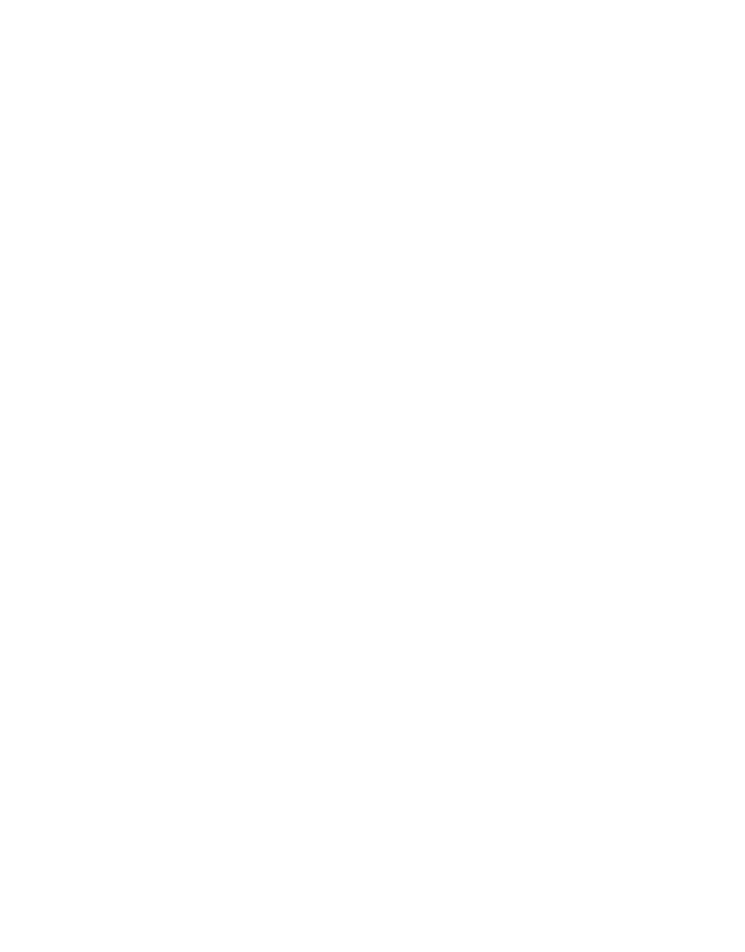
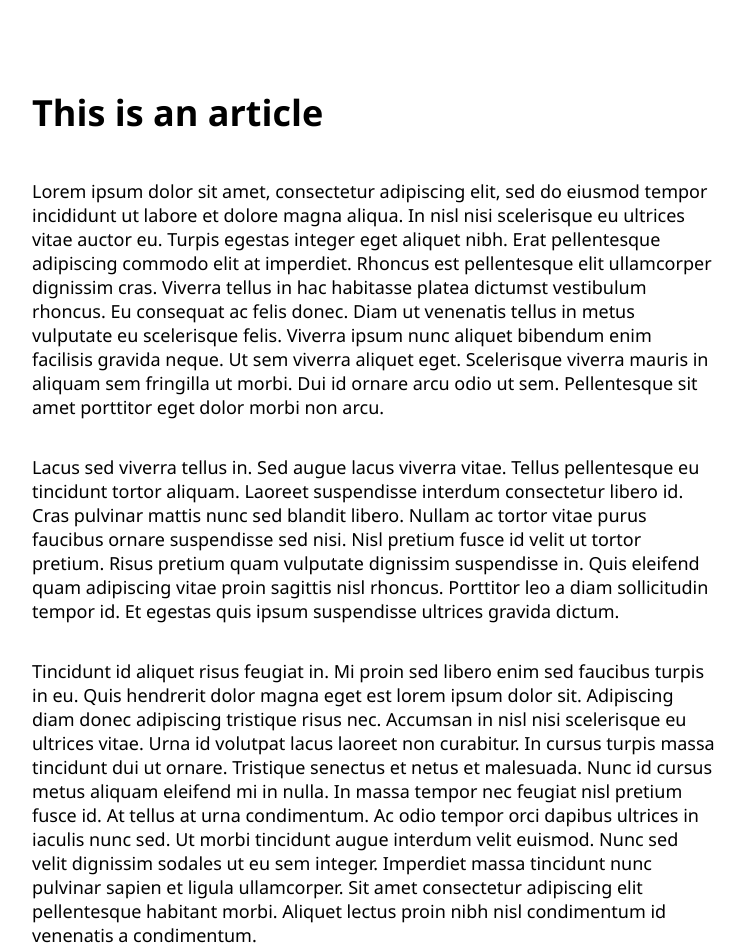
Before and after one commit to lalatech-de/mern-frontend-blog, a React (Create React App) app: page /article in a window 1280 px wide. Before the commit this address had no page. Shown: the top 952 px of the page, without its empty margins (258-1003 px from the left). Before the commit the page ends 800 px from the top, so only its background shows below. Built offline with nearby package versions, Linux system fonts and the light colour scheme.

Commit message:
using react-router links

```diff
--- a/src/App.js
+++ b/src/App.js
@@ -3,15 +3,24 @@
 import { Routes, Route } from "react-router-dom";
 
 
-import HomePage from './pages/HomePage';
+import HomePage     from './pages/HomePage';
+import AboutPage    from './pages/AboutPage';
+import ArticlesList from './pages/ArticlesList';
+import ArticlePage  from './pages/ArticlePage';
+
 
 function App() {
   return (
     <Router>
       <div className="App">
-      <Routes>
-        <Route path='/' element={<HomePage/>}/>
-      </Routes>
+        <div id="page-body">
+          <Routes>
+            <Route path='/'              element={<HomePage/>}/>
+            <Route path='/about'         element={<AboutPage/>}/>
+            <Route path='/articles-list' element={<ArticlesList/>}/>
+            <Route path='/article'       element={<ArticlePage/>}/>
+          </Routes>
+        </div>
       </div>
     </Router>
   );
--- /dev/null
+++ b/src/pages/AboutPage.js
@@ -0,0 +1,18 @@
+function AboutPage() {
+  return (
+    <div>
+      <h1>About me!</h1>
+      <p>
+        Lorem ipsum dolor sit amet, consectetur adipiscing elit, sed do eiusmod tempor incididunt ut labore et dolore magna aliqua. In nisl nisi scelerisque eu ultrices vitae auctor eu. Turpis egestas integer eget aliquet nibh. Erat pellentesque adipiscing commodo elit at imperdiet. Rhoncus est pellentesque elit ullamcorper dignissim cras. Viverra tellus in hac habitasse platea dictumst vestibulum rhoncus. Eu consequat ac felis donec. Diam ut venenatis tellus in metus vulputate eu scelerisque felis. Viverra ipsum nunc aliquet bibendum enim facilisis gravida neque. Ut sem viverra aliquet eget. Scelerisque viverra mauris in aliquam sem fringilla ut morbi. Dui id ornare arcu odio ut sem. Pellentesque sit amet porttitor eget dolor morbi non arcu.
+      </p>
+      <p>
+        Lacus sed viverra tellus in. Sed augue lacus viverra vitae. Tellus pellentesque eu tincidunt tortor aliquam. Laoreet suspendisse interdum consectetur libero id. Cras pulvinar mattis nunc sed blandit libero. Nullam ac tortor vitae purus faucibus ornare suspendisse sed nisi. Nisl pretium fusce id velit ut tortor pretium. Risus pretium quam vulputate dignissim suspendisse in. Quis eleifend quam adipiscing vitae proin sagittis nisl rhoncus. Porttitor leo a diam sollicitudin tempor id. Et egestas quis ipsum suspendisse ultrices gravida dictum.
+      </p>
+      <p>
+        Tincidunt id aliquet risus feugiat in. Mi proin sed libero enim sed faucibus turpis in eu. Quis hendrerit dolor magna eget est lorem ipsum dolor sit. Adipiscing diam donec adipiscing tristique risus nec. Accumsan in nisl nisi scelerisque eu ultrices vitae. Urna id volutpat lacus laoreet non curabitur. In cursus turpis massa tincidunt dui ut ornare. Tristique senectus et netus et malesuada. Nunc id cursus metus aliquam eleifend mi in nulla. In massa tempor nec feugiat nisl pretium fusce id. At tellus at urna condimentum. Ac odio tempor orci dapibus ultrices in iaculis nunc sed. Ut morbi tincidunt augue interdum velit euismod. Nunc sed velit dignissim sodales ut eu sem integer. Imperdiet massa tincidunt nunc pulvinar sapien et ligula ullamcorper. Sit amet consectetur adipiscing elit pellentesque habitant morbi. Aliquet lectus proin nibh nisl condimentum id venenatis a condimentum.
+      </p>
+    </div>
+  );
+}
+
+export default AboutPage;
--- /dev/null
+++ b/src/pages/ArticlePage.js
@@ -0,0 +1,18 @@
+function ArticlePage() {
+  return (
+    <div>
+      <h1>This is an article</h1>
+      <p>
+        Lorem ipsum dolor sit amet, consectetur adipiscing elit, sed do eiusmod tempor incididunt ut labore et dolore magna aliqua. In nisl nisi scelerisque eu ultrices vitae auctor eu. Turpis egestas integer eget aliquet nibh. Erat pellentesque adipiscing commodo elit at imperdiet. Rhoncus est pellentesque elit ullamcorper dignissim cras. Viverra tellus in hac habitasse platea dictumst vestibulum rhoncus. Eu consequat ac felis donec. Diam ut venenatis tellus in metus vulputate eu scelerisque felis. Viverra ipsum nunc aliquet bibendum enim facilisis gravida neque. Ut sem viverra aliquet eget. Scelerisque viverra mauris in aliquam sem fringilla ut morbi. Dui id ornare arcu odio ut sem. Pellentesque sit amet porttitor eget dolor morbi non arcu.
+      </p>
+      <p>
+        Lacus sed viverra tellus in. Sed augue lacus viverra vitae. Tellus pellentesque eu tincidunt tortor aliquam. Laoreet suspendisse interdum consectetur libero id. Cras pulvinar mattis nunc sed blandit libero. Nullam ac tortor vitae purus faucibus ornare suspendisse sed nisi. Nisl pretium fusce id velit ut tortor pretium. Risus pretium quam vulputate dignissim suspendisse in. Quis eleifend quam adipiscing vitae proin sagittis nisl rhoncus. Porttitor leo a diam sollicitudin tempor id. Et egestas quis ipsum suspendisse ultrices gravida dictum.
+      </p>
+      <p>
+        Tincidunt id aliquet risus feugiat in. Mi proin sed libero enim sed faucibus turpis in eu. Quis hendrerit dolor magna eget est lorem ipsum dolor sit. Adipiscing diam donec adipiscing tristique risus nec. Accumsan in nisl nisi scelerisque eu ultrices vitae. Urna id volutpat lacus laoreet non curabitur. In cursus turpis massa tincidunt dui ut ornare. Tristique senectus et netus et malesuada. Nunc id cursus metus aliquam eleifend mi in nulla. In massa tempor nec feugiat nisl pretium fusce id. At tellus at urna condimentum. Ac odio tempor orci dapibus ultrices in iaculis nunc sed. Ut morbi tincidunt augue interdum velit euismod. Nunc sed velit dignissim sodales ut eu sem integer. Imperdiet massa tincidunt nunc pulvinar sapien et ligula ullamcorper. Sit amet consectetur adipiscing elit pellentesque habitant morbi. Aliquet lectus proin nibh nisl condimentum id venenatis a condimentum.
+      </p>
+    </div>
+  );
+}
+
+export default ArticlePage;
--- /dev/null
+++ b/src/pages/ArticlesList.js
@@ -0,0 +1,9 @@
+function ArticlesList() {
+  return (
+    <div>
+      <h1>Articles List</h1>
+    </div>
+  );
+}
+
+export default ArticlesList;
```
